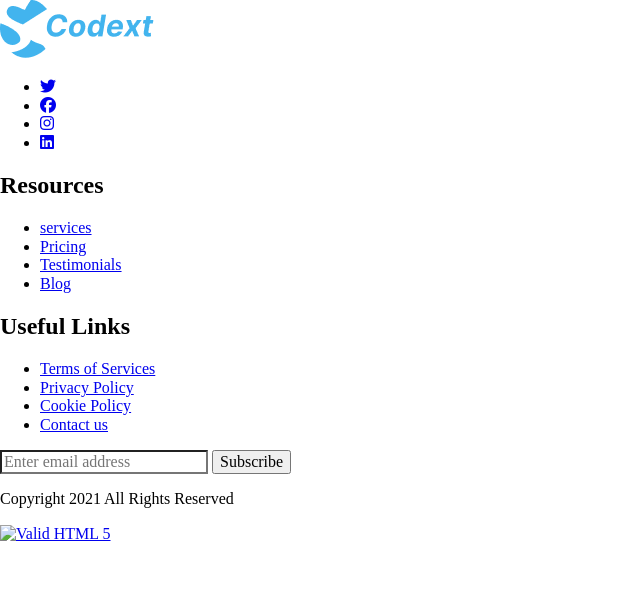
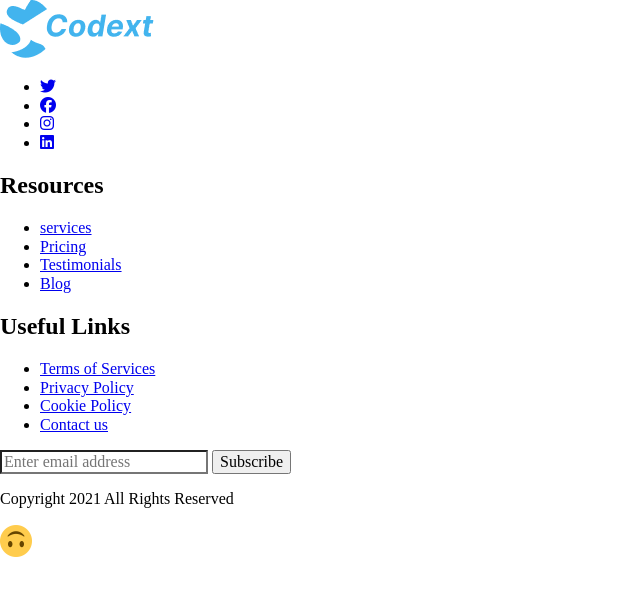
Before and after one commit to zamorarcc/info_151, a plain HTML site: page index.html in a window 1280 px wide. Shown: the whole page, without its empty margins (0-640 px from the left). Drawn offline with Linux system fonts and the light colour scheme.

Commit message:
added IMG

```diff
--- a/index.html
+++ b/index.html
@@ -69,7 +69,7 @@
 <div>
         <!--https://validator.w3.org/nu/?doc=https://week-3-footer--info-151-claro.netlify.app  -->
         <a href="https://validator.w3.org/nu/?doc=https://week-3-footer--info-151-claro.netlify.app/" target="_blank">
-            <img src="img/html-logo.svg" alt="Valid HTML 5">
+            <img src="IMG/Happy.png" alt="Happy_Face">
         </a>
     </div>
 
```
Also changed, not shown: IMG/Happy.png (added), IMG/android-chrome-192x192.png (added), IMG/android-chrome-512x512.png (added), IMG/apple-touch-icon.png (added), IMG/favicon-16x16.png (added), IMG/favicon.ico (added), IMG/site.webmanifest (added), 2 other files.
